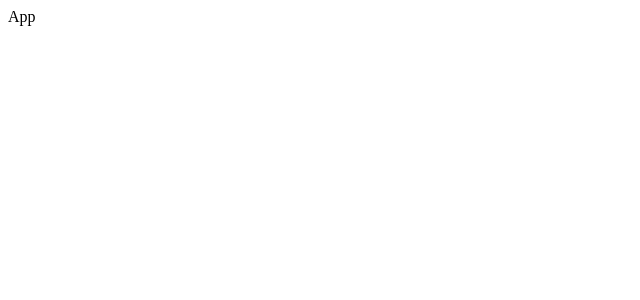
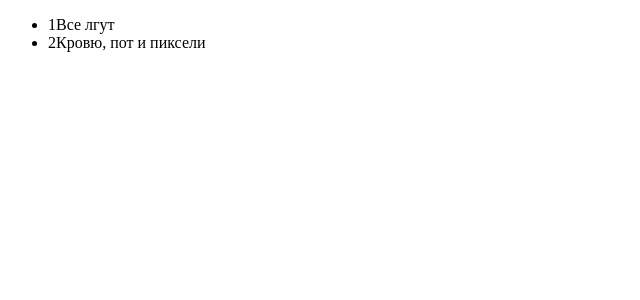
Before and after one commit to Extnow/reStore, a React (Create React App) app: page / in a window 1280 px wide. Shown: the top 300 px of the page, without its empty margins (0-640 px from the left). Built offline with nearby package versions, Linux system fonts and the light colour scheme.

Commit message:
finished tempate, create fetch data from service to store

```diff
--- a/src/components/App/index.js
+++ b/src/components/App/index.js
@@ -1,3 +1,16 @@
 import React from 'react';
+import { Switch, Route } from 'react-router-dom';
+import { HomePage, CartPage } from '../pages';
 
-export const App = () => <div>App</div>;
+import { withBookstoreService } from '../hoc/withBookstoreService';
+
+const App = () => {
+  return (
+    <Switch>
+      <Route path="/" component={HomePage} exact />
+      <Route path="/cart" component={CartPage} />
+    </Switch>
+  );
+};
+
+export default withBookstoreService()(App);
--- /dev/null
+++ b/src/components/BookList/index.js
@@ -0,0 +1,48 @@
+import React from 'react';
+import { connect } from 'react-redux';
+
+import { booksLoaded } from '../../actions';
+import { BookListItem } from '../BookListItem';
+import { withBookstoreService } from '../hoc/withBookstoreService';
+import { compose } from '../../utils';
+
+class BookList extends React.Component {
+  componentDidMount() {
+    const { bookstoreService } = this.props;
+    const data = bookstoreService.getBooks();
+
+    // заносит в стор список книг (books)
+    this.props.booksLoaded(data);
+  }
+
+  render() {
+    const { books } = this.props;
+    return (
+      <ul>
+        {books.map(book => (
+          <li key={book.id}>
+            <BookListItem book={book} />
+          </li>
+        ))}
+      </ul>
+    );
+  }
+}
+
+const mapStateToProps = state => {
+  return {
+    books: state.books
+  };
+};
+
+const mapDispatchToProps = {
+  booksLoaded
+};
+
+export default compose(
+  withBookstoreService(),
+  connect(
+    mapStateToProps,
+    mapDispatchToProps
+  )
+)(BookList);
--- /dev/null
+++ b/src/components/BookListItem/index.js
@@ -0,0 +1,14 @@
+import React from 'react';
+
+const BookListItem = ({ book }) => {
+  const { title, id } = book;
+
+  return (
+    <>
+      <span>{id}</span>
+      <span>{title}</span>
+    </>
+  );
+};
+
+export { BookListItem };
--- a/src/components/ErrorBoundary/index.js
+++ b/src/components/ErrorBoundary/index.js
@@ -1,5 +1,5 @@
 import React from 'react';
-import { ErrorIndicator } from './ErrorIndicator';
+import { ErrorIndicator } from '../ErrorIndicator';
 
 class ErrorBoundary extends React.Component {
   state = {
--- /dev/null
+++ b/src/components/pages/CartPage.js
@@ -0,0 +1,3 @@
+import React from 'react';
+
+export const CartPage = () => <>Cart</>;
--- /dev/null
+++ b/src/components/pages/HomePage.js
@@ -0,0 +1,4 @@
+import React from 'react';
+import BookList from '../BookList';
+
+export const HomePage = () => <BookList />;
--- /dev/null
+++ b/src/components/pages/index.js
@@ -0,0 +1,4 @@
+import { HomePage } from './HomePage';
+import { CartPage } from './CartPage';
+
+export { HomePage, CartPage };
--- a/src/index.js
+++ b/src/index.js
@@ -1,5 +1,26 @@
 import React from 'react';
 import ReactDOM from 'react-dom';
-import { App } from './components/App';
+import { Provider } from 'react-redux';
+import { BrowserRouter } from 'react-router-dom';
 
-ReactDOM.render(<App />, document.getElementById('root'));
+import App from './components/App';
+import { ErrorBoundary } from './components/ErrorBoundary';
+import BookstoreService from './services/bookstore-service';
+import { BookstoreServiceProvider } from './components/BookstoreServiceContext';
+
+import { store } from './store';
+
+const bookstoreService = new BookstoreService();
+
+ReactDOM.render(
+  <Provider store={store}>
+    <ErrorBoundary>
+      <BookstoreServiceProvider value={bookstoreService}>
+        <BrowserRouter>
+          <App />
+        </BrowserRouter>
+      </BookstoreServiceProvider>
+    </ErrorBoundary>
+  </Provider>,
+  document.getElementById('root')
+);
--- a/src/services/bookstore-service.js
+++ b/src/services/bookstore-service.js
@@ -1,5 +1,14 @@
 export default class BookstoreService {
   getBooks() {
-    return [];
+    return [
+      {
+        id: 1,
+        title: 'Все лгут'
+      },
+      {
+        id: 2,
+        title: 'Кровю, пот и  пиксели'
+      }
+    ];
   }
 }
--- /dev/null
+++ b/src/utils/index.js
@@ -0,0 +1,5 @@
+const compose = (...funcs) => comp => {
+  return funcs.reduceRight((wrapped, f) => f(wrapped), comp);
+};
+
+export { compose };
```
Also changed, not shown: 1 other file (tests, documents, lock files or other folders).
